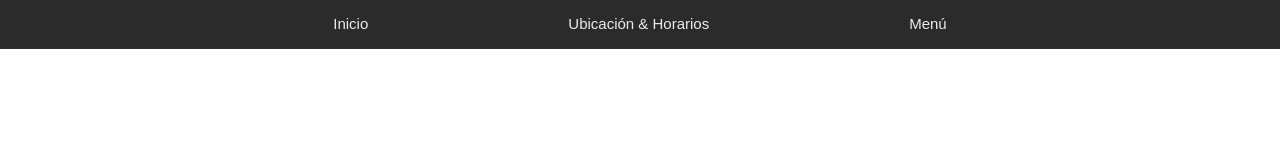
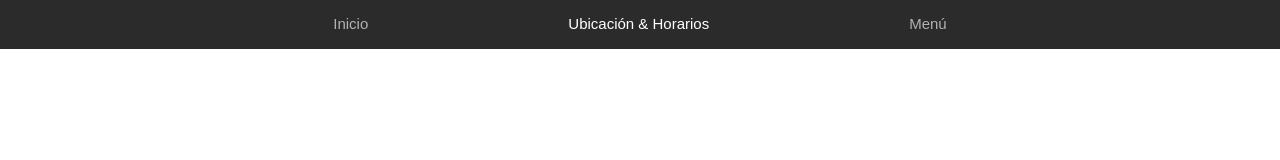
Before and after one commit to ProgrmadoresChidos/web-react-app-taco, a React (Create React App) app: page / in a window 1280 px wide. Shown: the top 160 px of the page. Built offline with nearby package versions, Linux system fonts and the light colour scheme.

Commit message:
modificación css

```diff
--- a/public/index.html
+++ b/public/index.html
@@ -2,12 +2,12 @@
 <html lang="en">
   <head>
     <meta charset="utf-8" />
-    <link rel="icon" href="%PUBLIC_URL%/favicon.ico" />
+    <link rel="icon" href="%PUBLIC_URL%/taco.png" />
     <meta name="viewport" content="width=device-width, initial-scale=1" />
     <meta name="theme-color" content="#000000" />
     <meta
       name="description"
-      content="Web site created using create-react-app"
+      content="Web site created to order food"
     />
     <link rel="apple-touch-icon" href="%PUBLIC_URL%/logo192.png" />
     <!--
@@ -24,7 +24,7 @@
       work correctly both with client-side routing and a non-root public URL.
       Learn how to configure a non-root public URL by running `npm run build`.
     -->
-    <title>React App</title>
+    <title>La App del Taco</title>
   </head>
   <body>
     <noscript>You need to enable JavaScript to run this app.</noscript>
--- a/src/components/navbar/navbar.css
+++ b/src/components/navbar/navbar.css
@@ -14,20 +14,22 @@
     transition: .5s;
 }
 .navbar__text{
-    font-family: arial;
+    /* font-family: arial; */
+    font-family: sans-serif;
     font-size: 15px;
     padding: 0 98px;
-    color: rgb(240, 234, 234);
+    color: rgba(255, 255, 255, 0.637);
     transition: all .5s;
 }
-
 .navbar--background{
     background: #2b2b2b;
 }
 .navbar__navOption:hover .navbar__text{
     color: rgba(248, 248, 248, 0.342);
-
 }
 .navbar__navOption:hover{
     box-shadow: 0 0px 5px rgba(248, 248, 248, 0.342);
 }
+.navbar--activated .navbar__text{
+    color: rgb(255, 255, 255);
+}
--- a/src/components/navbar/navbar.tsx
+++ b/src/components/navbar/navbar.tsx
@@ -13,7 +13,7 @@ const Navbar = () => {
             <div className="navbar__navOption navbar--background" onClick={ () => handleClick('Inicio') }>
                 <p className="navbar__text">Inicio</p>
             </div>
-            <div className="navbar__navOption navbar--background" onClick={ () => handleClick('Ubicación y horarios') }>
+            <div className="navbar__navOption navbar--background navbar--activated" onClick={ () => handleClick('Ubicación y horarios') }>
                 <p className="navbar__text">Ubicación & Horarios</p>
             </div>
             <div className="navbar__navOption navbar--background" onClick={ () => handleClick('Manú') }>
```
Also changed, not shown: public/taco.png (added).
